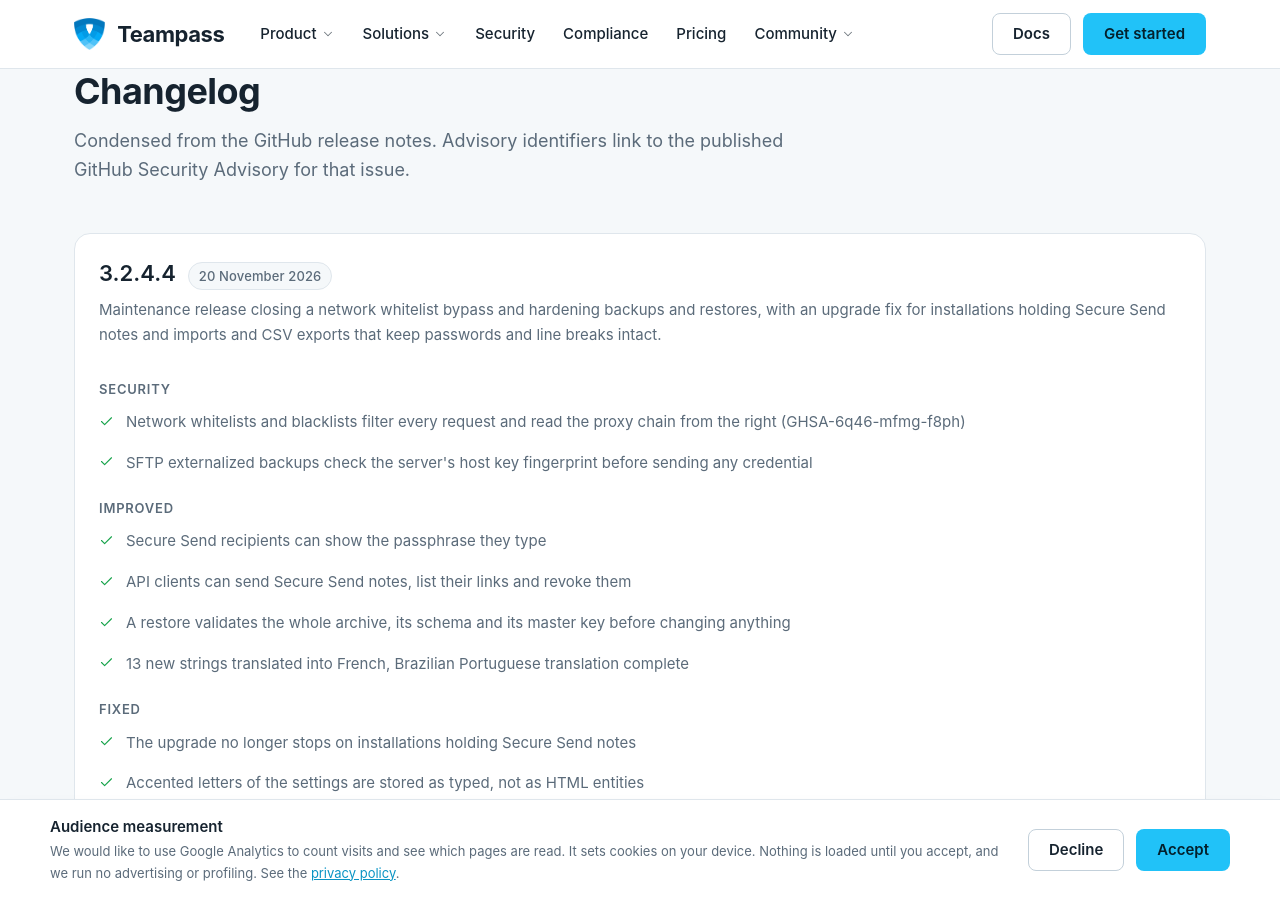
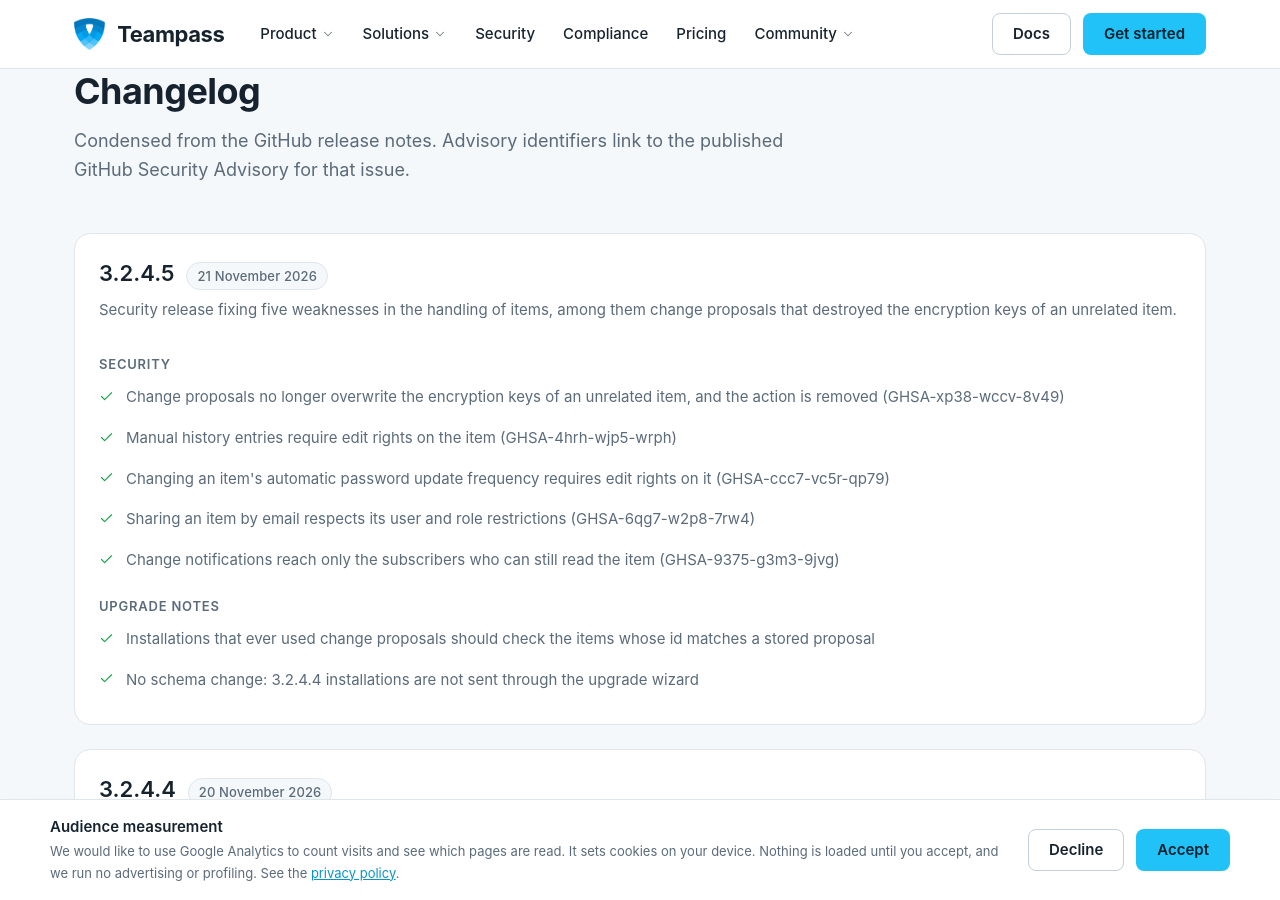
Before and after one commit to nilsteampassnet/siteweb, a Jekyll site: the page built from whats-new.html, in a window 1280 px wide and 900 px high, scrolled down 1638 px. Built offline with Jekyll 4.4.1, drawn with Linux system fonts in a browser that asks for light colours.

Commit message:
Add 3.2.4.5 to the changelog
Co-Authored-By: Claude Opus 5.5 <noreply@anthropic.com>
Claude-Session: https://claude.ai/code/session_011mEjtwAEVfTrnf6jwaghQ5

```diff
--- a/_data/releases.yml
+++ b/_data/releases.yml
@@ -55,6 +55,21 @@ highlights:
       limit and an optional recipient passphrase.
 
 versions:
+  - version: 3.2.4.5
+    date: 2026-11-21
+    summary: Security release fixing five weaknesses in the handling of items, among them change proposals that destroyed the encryption keys of an unrelated item.
+    changes:
+      - group: Security
+        items:
+          - "Change proposals no longer overwrite the encryption keys of an unrelated item, and the action is removed (GHSA-xp38-wccv-8v49)"
+          - "Manual history entries require edit rights on the item (GHSA-4hrh-wjp5-wrph)"
+          - "Changing an item's automatic password update frequency requires edit rights on it (GHSA-ccc7-vc5r-qp79)"
+          - "Sharing an item by email respects its user and role restrictions (GHSA-6qg7-w2p8-7rw4)"
+          - "Change notifications reach only the subscribers who can still read the item (GHSA-9375-g3m3-9jvg)"
+      - group: Upgrade notes
+        items:
+          - Installations that ever used change proposals should check the items whose id matches a stored proposal
+          - "No schema change: 3.2.4.4 installations are not sent through the upgrade wizard"
   - version: 3.2.4.4
     date: 2026-11-20
     summary: Maintenance release closing a network whitelist bypass and hardening backups and restores, with an upgrade fix for installations holding Secure Send notes and imports and CSV exports that keep passwords and line breaks intact.
```
